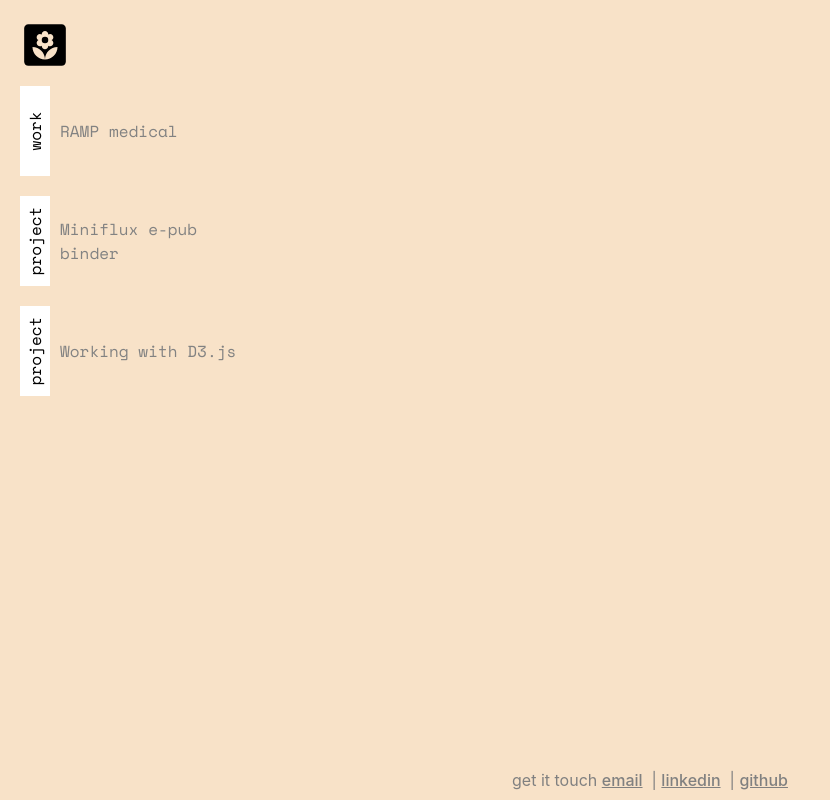
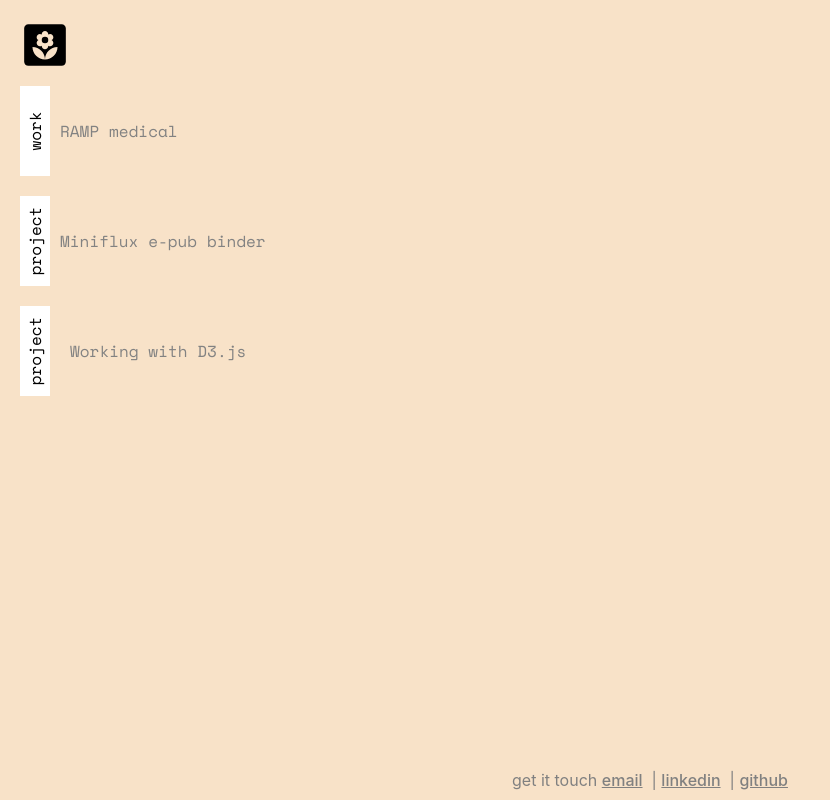
Before and after one commit to newnny/my-blog, a React (Create React App) app: page /works in a window 1280 px wide. Shown: the whole page, without its empty margins (0-830 px from the left). Built offline with nearby package versions, Linux system fonts and the light colour scheme.

Commit message:
remove warnings

```diff
--- a/src/Pages/Works.tsx
+++ b/src/Pages/Works.tsx
@@ -62,25 +62,35 @@ const Works: React.FC = () => {
     return (
         <div className="flex-column">
             {list.map(i => (
-                <div className="flex-row" style={{ marginTop: 10, marginBottom: 10 }}>
+                <div key={i.id} className="flex-row" style={{ marginTop: 10, marginBottom: 10 }}>
                     <div style={{ width: 30, backgroundColor: "white", display: "flex", justifyContent: "center", alignItems: "center", minHeight: 90 }}>
                         <p style={{ transform: "rotate(-90deg)" }}>
                             {i.category}
                         </p>
                     </div>
                     <div style={{ display: "flex", width: "100%" }}>
-                        <Grid container direction={xsMatch ? "column" : "row"} style={{ minHeight: 90 }}>
-                            <Grid item sm={2} xs={12} style={{ display: "flex", alignItems: "center" }}>
+                        <Grid container direction={"column"} style={{ minHeight: 90, justifyContent: "center" }}>
+                            <Grid item style={{ display: "flex", alignItems: "center" }}>
                                 <Typography
                                     key={i.id}
                                     style={{ color: i.textColor, cursor: "pointer", fontSize: 16, padding: 10 }}
                                     onClick={() => handleClickCategory(i.id, i.name)}
                                 >
-                                    {i.name}
+                                    {i.name === "Working with D3.js" ?
+                                        <a
+                                            href="https://visualisations-one.vercel.app/"
+                                            target="_blank"
+                                            rel="noreferrer"
+                                            style={{ padding: 10, color: "inherit", fontSize: xsMatch ? 14 : "inherit", textDecoration: "none" }}
+                                        >
+                                            {i.name}
+                                        </a>
+                                        : i.name
+                                    }
                                 </Typography>
                             </Grid>
                             {selectedItem !== "" && i.select &&
-                                <Grid item sm={10} xs={12}>
+                                <Grid item>
                                     {selectedItem === "RAMP medical" && i.select &&
                                         <div className="flex-column" style={{ padding: 10 }}>
                                             <div className="flex-center">
@@ -121,12 +131,8 @@ const Works: React.FC = () => {
                                             </div>
                                         </div>
                                     }
-                                    {selectedItem === "Working with D3.js" && i.select &&
-                                        <a className="a" href="https://visualisations-one.vercel.app/" target="_blank" rel="noreferrer" style={{ padding: 10, fontSize: xsMatch ? 14 : "inherit" }}>
-                                            view D3 project
-                                        </a>
-                                    }
-                                </Grid>}
+                                </Grid>
+                            }
                         </Grid>
                     </div>
                 </div>
```
